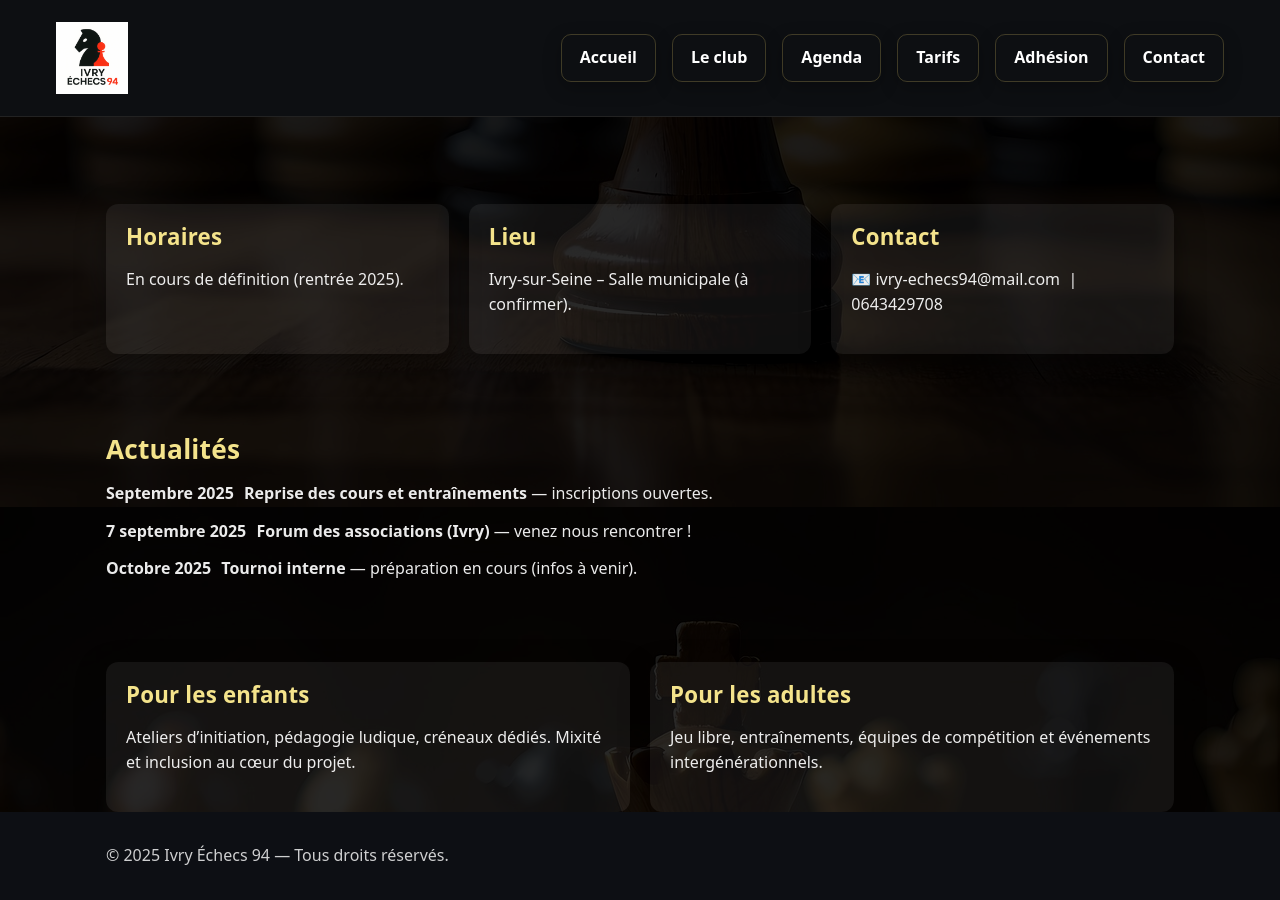
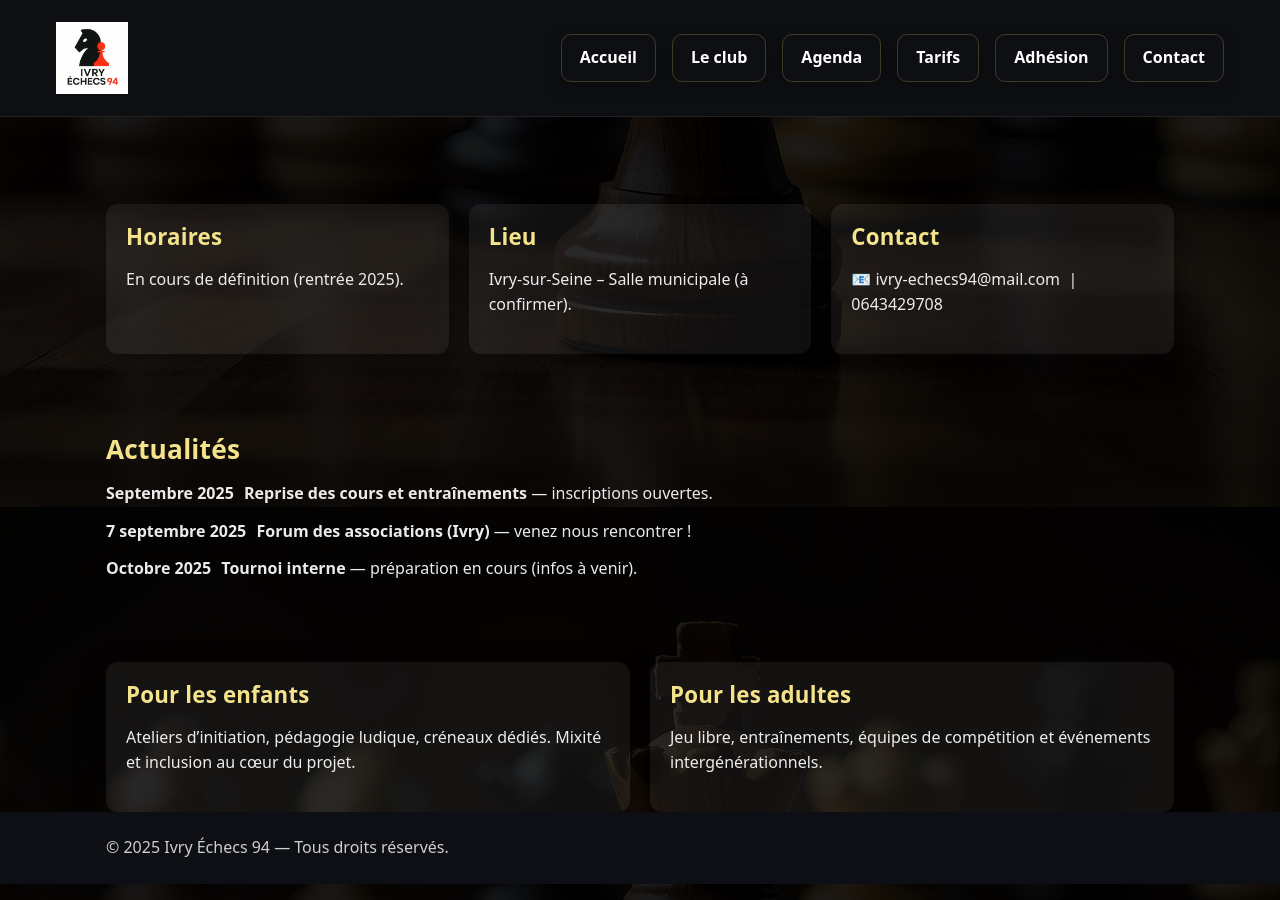
Before and after one commit to Nelwyn64/ivry-echecs-94, a Jekyll site: the page built from index.html, in a window 1280 px wide and 900 px high, scrolled down 453 px. Built offline with Jekyll 4.4.1, drawn with Linux system fonts in a browser that asks for light colours.

Commit message:
Réduction de la hauteur du footer (padding)

```diff
--- a/css/styles.css
+++ b/css/styles.css
@@ -104,7 +104,7 @@
 /* --------- Footer --------------------------------------- */
 .site-footer {
   background: #0d0f14; color: rgba(255,255,255,.8);
-  padding: 15px 0; margin-top: 40px; font-size: .95rem;
+  padding: 7px 0; margin-top: 40px; font-size: .95rem;
 }
 .site-footer a { color: var(--primary); text-decoration: none; transition: color .2s ease; }
 .site-footer a:hover { color: var(--accent); }
```
